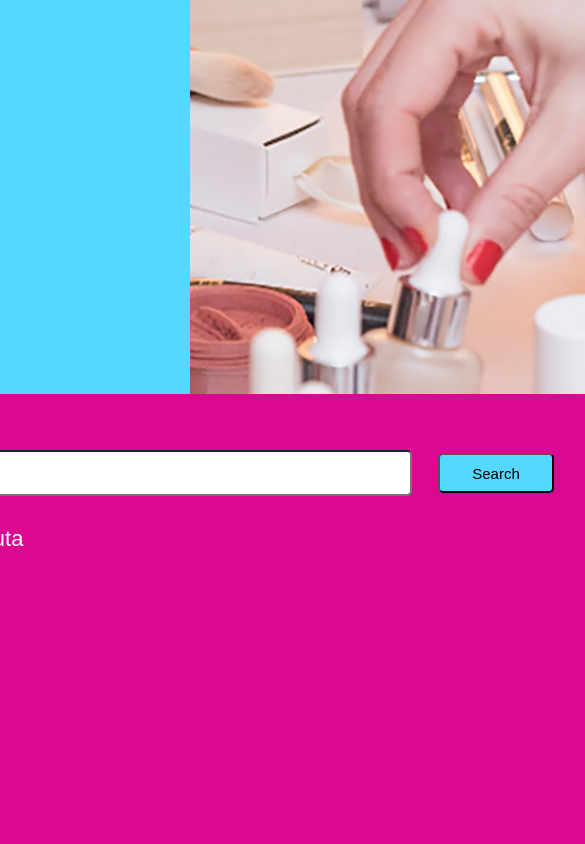
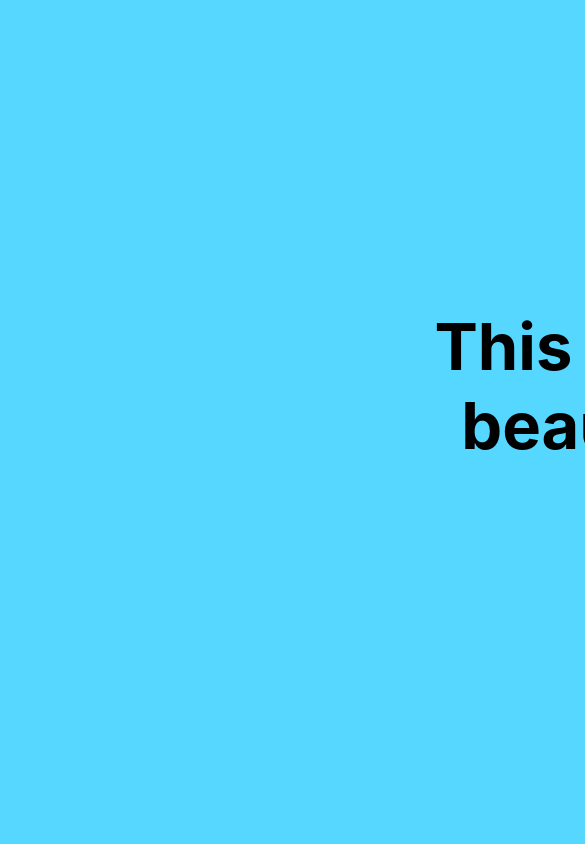
Before and after one commit to elievangu/front-dev-challenge-jolimoi, a React (Create React App) app: page / in a window 390 px wide. Shown: the top 844 px of the page, 585 px wide, since content can reach past the window. Built offline with nearby package versions, Linux system fonts and the light colour scheme.

Commit message:
CSS + responsive handling

```diff
--- a/public/index.html
+++ b/public/index.html
@@ -3,10 +3,10 @@
   <head>
     <meta charset="utf-8" />
     <link rel="icon" href="%PUBLIC_URL%/favicon.ico" />
-    <meta name="viewport" content="width=device-width, initial-scale=1" />
+    <meta name="viewport" content="width=device-width" />
     <meta
       name="description"
-      content="Web site created using create-react-app"
+      content="Front Dev challenge Jolimoi"
     />
     <link rel="apple-touch-icon" href="%PUBLIC_URL%/logo192.png" />
     <!--
@@ -23,7 +23,7 @@
       work correctly both with client-side routing and a non-root public URL.
       Learn how to configure a non-root public URL by running `npm run build`.
     -->
-    <title>React App</title>
+    <title>Challenge Jolimoi</title>
   </head>
   <body>
     <noscript>You need to enable JavaScript to run this app.</noscript>
--- a/src/App.css
+++ b/src/App.css
@@ -7,19 +7,20 @@
   transform: translate(-50%, -50%);
 }
 
+
 header {
   display: flex;
   flex-direction: row;
   height: 470px;
   width: 1410px;
-  background-color: #56D7FF;
 }
 
-header > div {
+#title {
   height: 470px;
   width: 710px;
   text-align: center;
   position: relative;
+  background-color: #56D7FF;
 
 }
 figure {
@@ -52,7 +53,7 @@ h1 {
   width: 555px;
   margin-right: 26px;
   border-radius: 5px;
-  border-color: none;
+  border:1px solid #cccccc;
   font-size: 15px;
   font-family: Arial, Helvetica, sans-serif;
   padding-left: 15px;
@@ -63,13 +64,15 @@ h1 {
   width: 116px;
   background-color: #56D7FF;
   border-radius: 5px;
-  border-color: none;
+  border: none;
+  outline: none;
   font-size: 15px;
 
 }
 
 #display {
-  width: 555px;
+  width: 570px;
+  height: 350px;
   margin-top: 30px;
   margin-left: 330px;
   text-align: start;
@@ -85,3 +88,273 @@ h1 {
   font-weight: bold;
   color: white;
 }
+
+/*Media queries*/
+@media screen and (max-width: 1200px)
+{
+
+  #app {
+    position: absolute;
+    width: 100%;
+    height: 100%;
+
+  }
+
+
+  header {
+   display: flex;
+   flex-wrap: wrap;
+   height: 50%;
+  }
+
+  #title {
+    width: 100%;
+    height: 600px;
+  }
+
+  #figure {
+    width: 100%;
+    margin: 0px;
+  }
+
+  img {
+    height: 600px;
+    min-width: 100%;
+
+  }
+
+  h1 {
+    font-size: 50px;
+
+  }
+
+  #section {
+    display: flex;
+    justify-content: space-between;
+    min-height: 100%;
+    min-width: 100%;
+    text-align: center;
+    padding-top: 50px;
+    background-color: #DB0991;
+  }
+
+  #input {
+    height: 80px;
+    width: 1000px;
+    margin-right: 50px;
+    margin-left: 50px;
+    border-radius: 5px;
+    border:1px solid #cccccc;
+    font-size: 40px;
+    font-family: Arial, Helvetica, sans-serif;
+    padding-left: 20px;
+  }
+
+  #button {
+    height: 80px;
+    width: 168px;
+    background-color: #56D7FF;
+    border-radius: 5px;
+    border: none;
+    outline: none;
+    font-size: 40px;
+
+  }
+
+  #display {
+    min-width: 100%;
+    margin-top: 50px;
+    margin-left: 50px;
+    text-align: start;
+    font-family: Arial, Helvetica, sans-serif;
+  }
+
+  .name {
+    color: white;
+    font-size: 40px;
+  }
+
+  .brand {
+    font-weight: bold;
+    color: white;
+  }
+}
+
+@media screen and (max-width: 800px)
+{
+
+  #app {
+    position: absolute;
+    width: 100%;
+    height: 100%;
+
+  }
+
+
+  header {
+   display: flex;
+   flex-wrap: wrap;
+   height: 50%;
+  }
+
+  #title {
+    width: 100%;
+    height: 850px;
+  }
+
+  #figure {
+    width: 100%;
+    margin: 0px;
+  }
+
+  img {
+    height: 850px;
+    min-width: 100%;
+
+  }
+
+  h1 {
+    font-size: 65px;
+
+  }
+
+  #section {
+    display: flex;
+    justify-content: space-between;
+    min-height: 100%;
+    min-width: 100%;
+    text-align: center;
+    padding-top: 50px;
+    background-color: #DB0991;
+  }
+
+  #input {
+    height: 80px;
+    width: 1000px;
+    margin-right: 50px;
+    margin-left: 50px;
+    border-radius: 5px;
+    border:1px solid #cccccc;
+    font-size: 40px;
+    font-family: Arial, Helvetica, sans-serif;
+    padding-left: 20px;
+  }
+
+  #button {
+    height: 80px;
+    width: 168px;
+    background-color: #56D7FF;
+    border-radius: 5px;
+    border: none;
+    outline: none;
+    font-size: 40px;
+
+  }
+
+  #display {
+    min-width: 100%;
+    margin-top: 50px;
+    margin-left: 50px;
+    text-align: start;
+    font-family: Arial, Helvetica, sans-serif;
+  }
+
+  .name {
+    color: white;
+    font-size: 40px;
+  }
+
+  .brand {
+    font-weight: bold;
+    color: white;
+  }
+}
+@media screen and (max-width: 375px)
+{
+
+  #app {
+    position: absolute;
+    width: 100%;
+    height: 100%;
+
+  }
+
+
+  header {
+   display: flex;
+   flex-wrap: wrap;
+   height: 50%;
+  }
+
+  #title {
+    width: 100%;
+    height: 1000px;
+  }
+
+  #figure {
+    width: 100%;
+    margin: 0px;
+  }
+
+  img {
+    height: 1000px;
+    min-width: 100%;
+
+  }
+
+  h1 {
+    font-size: 75px;
+
+  }
+
+  #section {
+    display: flex;
+    justify-content: space-between;
+    min-height: 1000px;
+    min-width: 100%;
+    text-align: center;
+    padding-top: 50px;
+    background-color: #DB0991;
+  }
+
+  #input {
+    height: 80px;
+    width: 1000px;
+    margin-right: 50px;
+    margin-left: 50px;
+    border-radius: 5px;
+    border:1px solid #cccccc;
+    font-size: 50px;
+    font-family: Arial, Helvetica, sans-serif;
+    padding-left: 20px;
+  }
+
+  #button {
+    height: 80px;
+    width: 168px;
+    background-color: #56D7FF;
+    border-radius: 5px;
+    border: none;
+    outline: none;
+    font-size: 50px;
+
+  }
+
+  #display {
+    min-width: 100%;
+    margin-top: 50px;
+    margin-left: 50px;
+    text-align: start;
+    font-family: Arial, Helvetica, sans-serif;
+  }
+
+  .name {
+    color: white;
+    font-size: 50px;
+  }
+
+  .brand {
+    font-weight: bold;
+    color: white;
+  }
+}
--- a/src/Components/Header/Header.jsx
+++ b/src/Components/Header/Header.jsx
@@ -11,9 +11,9 @@ const Header = () => {
         <div id="title">
           <h1>This is a page for beauty product search</h1>
         </div>
-        <figure>
+        <div id="figure">
           <img src={image} alt="beauty products" />
-        </figure>
+        </div>
       </header>
     </div>
   );
--- a/src/Components/Section/Form.jsx
+++ b/src/Components/Section/Form.jsx
@@ -5,11 +5,11 @@ import PropTypes from 'prop-types';
 //local import
 
 
-const Form = ({ input, value, handleSubmit, handleClick }) => {
+const Form = ({ input, value, handleSubmit}) => {
   return (
     <div>
       <form onSubmit={e => handleSubmit(e, input)}>
-        <input id="input" type="text" placeholder="Enter your keyword..." ref={node => (input = node )} value={value} />
+        <input id="input" type="text" placeholder="Enter your keyword..." autoComplete="off" ref={node => (input = node )} value={value} />
         <input id="button" type="submit" value="Search" />
       </form>
     </div>
--- a/src/Reducers/products.js
+++ b/src/Reducers/products.js
@@ -2,14 +2,7 @@
 
 //local import
 
-const initialState = [{
-    id: 1737,
-    brand: "Tchoko",
-    name: "Mafuta",
-    ingredient_list: [
-        "mafuta ya mbila"
-    ]
-}]
+const initialState = [];
 
 const products = (state = initialState, action) => {
   switch(action.type) {
--- a/src/index.css
+++ b/src/index.css
@@ -4,6 +4,8 @@ body {
     sans-serif;
   -webkit-font-smoothing: antialiased;
   -moz-osx-font-smoothing: grayscale;
+  width: max-content;
+  height: max-content
 }
 
 code {
```
